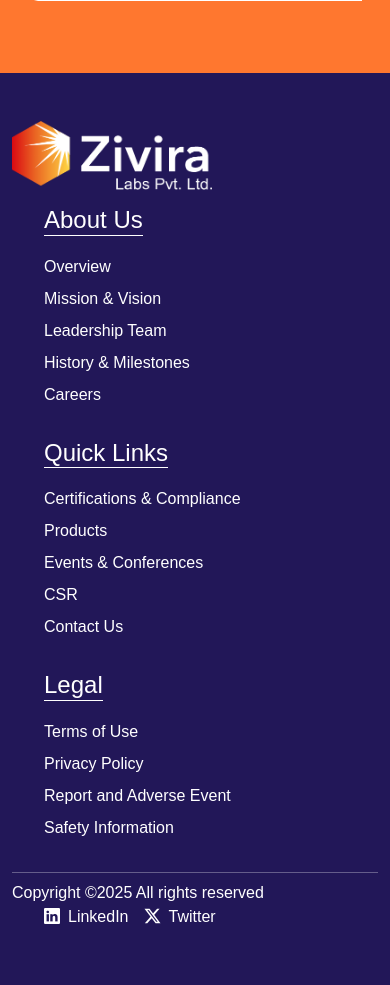
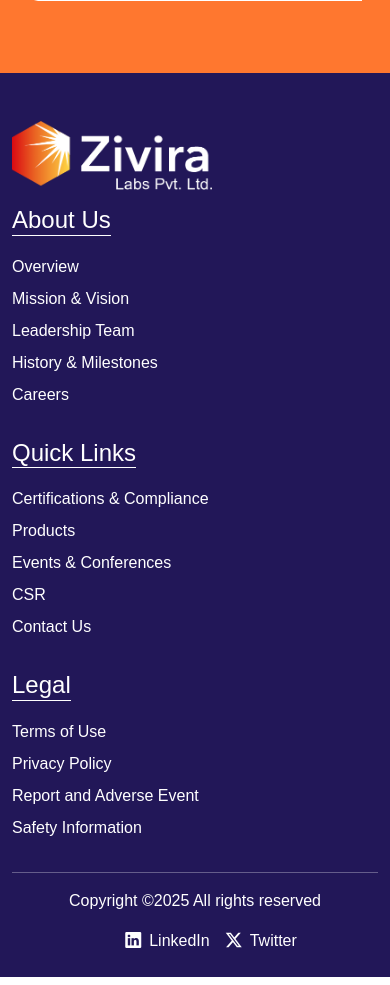
Before and after one commit to abdulrazakshaikh/zivira, a PHP site: page / in a window 390 px wide. Shown: the part 4703-5688 px from the top of the page. Run offline with PHP 8.4, Linux system fonts and the light colour scheme; some web fonts are replaced.

Commit message:
alignment fixes

```diff
--- a/css/custom.css
+++ b/css/custom.css
@@ -261,7 +261,10 @@ a:is(:hover, a:focus, a:active){
 .foot-social li{}
 .foot-social li a{color: var(--onprimary); gap: 0.5rem; display: flex;}
 .foot-social li a:hover .social-text{text-decoration: underline}
-
+@media (max-width: 576.98px){
+	.footer{padding-bottom: 1rem}
+	.footerbottom{justify-content: center; gap: 1rem; padding-top: 1rem}
+}
 /*------------------------------- FOOTER END --------------------------------*/
 /*------------------------------- HERO START --------------------------------*/
 
@@ -293,10 +296,12 @@ a:is(:hover, a:focus, a:active){
 }
 
 @media (max-width: 767.98px){
+
 	.section-hero .carousel .carousel-inner{height: 350px;}
 	.hero-title{font-size: clamp(1.5rem, -1.9699rem + 9.6386vw, 4rem);}
 	.hero-subtitle{font-size: clamp(0.75rem, 0.2295rem + 1.4458vw, 1.125rem);}
 	.carousel-caption .primary-gradient{font-size: 13px; padding: 0.5rem .85rem}
+	.widget-nav_menu{padding-left: 0rem;}
 }
 @media (max-width: 576.98px){}
 /*------------------------------- HERO END --------------------------------*/
```
